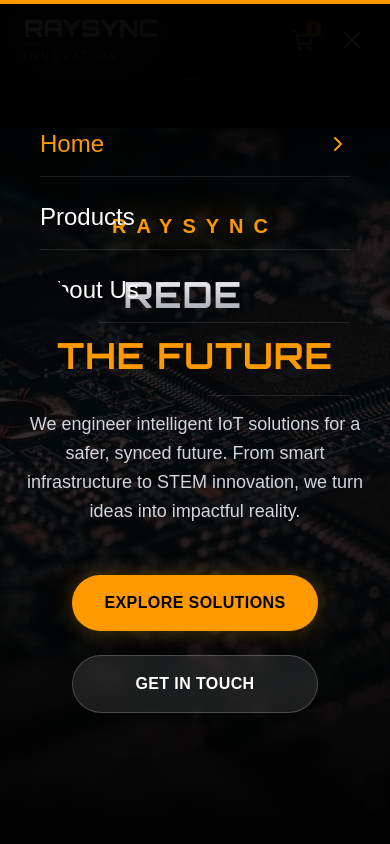
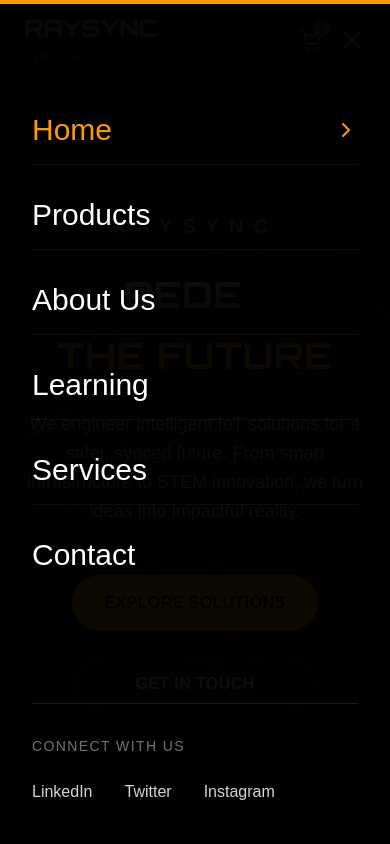
Before and after one commit to anurrraggg/ray, a Next.js app: page / in a window 390 px wide. Both pictures are taken after a click on the button 352 px from the left and 48 px from the top of the page. Shown: the top 844 px of the page. Built offline with nearby package versions, Linux system fonts and the light colour scheme.

Commit message:
Fix mobile navbar layout and scrolling

```diff
--- a/src/app/layout.jsx
+++ b/src/app/layout.jsx
@@ -10,7 +10,7 @@ export const metadata = {
 export default function RootLayout({ children }) {
     return (
         <html lang="en">
-            <body className="antialiased bg-black text-white">
+            <body className="antialiased bg-black text-white overflow-x-hidden">
                 <Navbar />
                 <main className="min-h-screen">
                     {children}
--- a/src/components/navbar.jsx
+++ b/src/components/navbar.jsx
@@ -136,7 +136,7 @@ const Navbar = () => {
         </ul>
 
         {/* Right - Icons & Mobile Menu */}
-        <div className="flex items-center gap-6 text-white z-50">
+        <div className="flex items-center gap-4 md:gap-6 text-white z-50">
           <motion.button
             whileHover={{ scale: 1.1, color: "#F59E0B" }}
             className="flex items-center gap-2 transition-colors hidden sm:flex group"
@@ -182,10 +182,10 @@ const Navbar = () => {
             animate={{ opacity: 1, clipPath: "circle(150% at 100% 0%)" }}
             exit={{ opacity: 0, clipPath: "circle(0% at 100% 0%)" }}
             transition={{ duration: 0.5, ease: "easeInOut" }}
-            className="fixed inset-0 bg-black/90 backdrop-blur-2xl z-40 flex flex-col pt-32 px-10 pointer-events-auto md:hidden"
+            className="fixed top-0 left-0 w-full h-[100dvh] bg-black/95 backdrop-blur-3xl z-40 flex flex-col pt-28 px-8 pointer-events-auto md:hidden overflow-y-auto"
           >
             <motion.ul
-                className="flex flex-col gap-6"
+                className="flex flex-col gap-8"
                 initial="hidden"
                 animate="visible"
                 exit="hidden"
@@ -201,16 +201,16 @@ const Navbar = () => {
                     <motion.li
                         key={item.name}
                         variants={{
-                            hidden: { opacity: 0, x: -50 },
+                            hidden: { opacity: 0, x: -30 },
                             visible: { opacity: 1, x: 0 }
                         }}
-                        className="border-b border-white/10 pb-4 last:border-none"
+                        className="border-b border-white/5 pb-4 last:border-none"
                     >
                     {item.type === "scroll" ? (
                         <a
                         href={`#${item.path}`}
                         onClick={(e) => handleNavigation(e, item.path)}
-                        className="text-2xl font-light hover:text-amber-500 transition-colors flex items-center justify-between group"
+                        className="text-3xl font-light hover:text-amber-500 transition-colors flex items-center justify-between group"
                         >
                         {item.name}
                         <ChevronRight className="opacity-0 group-hover:opacity-100 transform -translate-x-2 group-hover:translate-x-0 transition-all text-amber-500" />
@@ -219,7 +219,7 @@ const Navbar = () => {
                         <Link
                         href={item.path}
                         onClick={() => setMobileMenuOpen(false)}
-                        className={`text-2xl font-light hover:text-amber-500 transition-colors flex items-center justify-between group ${pathname === item.path ? "text-amber-500 font-normal" : "text-white"}`}
+                        className={`text-3xl font-light hover:text-amber-500 transition-colors flex items-center justify-between group ${pathname === item.path ? "text-amber-500 font-normal" : "text-white"}`}
                         >
                         {item.name}
                          <ChevronRight className={`opacity-0 group-hover:opacity-100 transform -translate-x-2 group-hover:translate-x-0 transition-all text-amber-500 ${pathname === item.path ? "opacity-100 translate-x-0" : ""}`} />
@@ -230,13 +230,13 @@ const Navbar = () => {
             </motion.ul>
 
             <motion.div
-                className="mt-auto mb-10 border-t border-white/10 pt-6"
+                className="mt-auto mb-10 border-t border-white/10 pt-8"
                 initial={{ opacity: 0, y: 20 }}
                 animate={{ opacity: 1, y: 0 }}
                 transition={{ delay: 0.6 }}
             >
-                <p className="text-gray-500 text-sm mb-4">Connect with us</p>
-                <div className="flex gap-6 text-gray-300">
+                <p className="text-zinc-500 text-sm mb-6 uppercase tracking-widest">Connect with us</p>
+                <div className="flex gap-8 text-zinc-300">
                     <a href="#" className="hover:text-amber-500 transition-colors">LinkedIn</a>
                     <a href="#" className="hover:text-amber-500 transition-colors">Twitter</a>
                     <a href="#" className="hover:text-amber-500 transition-colors">Instagram</a>
```
